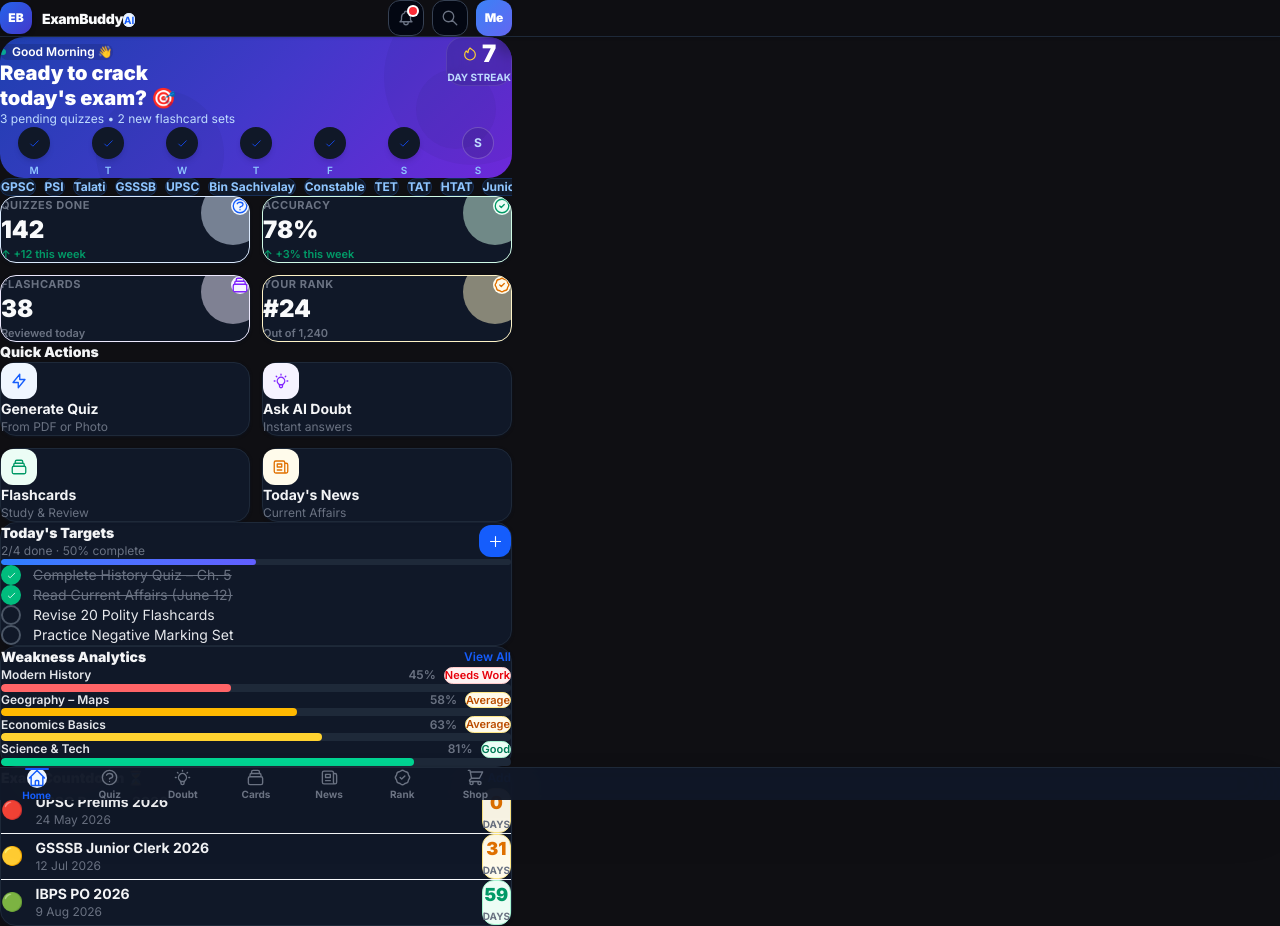
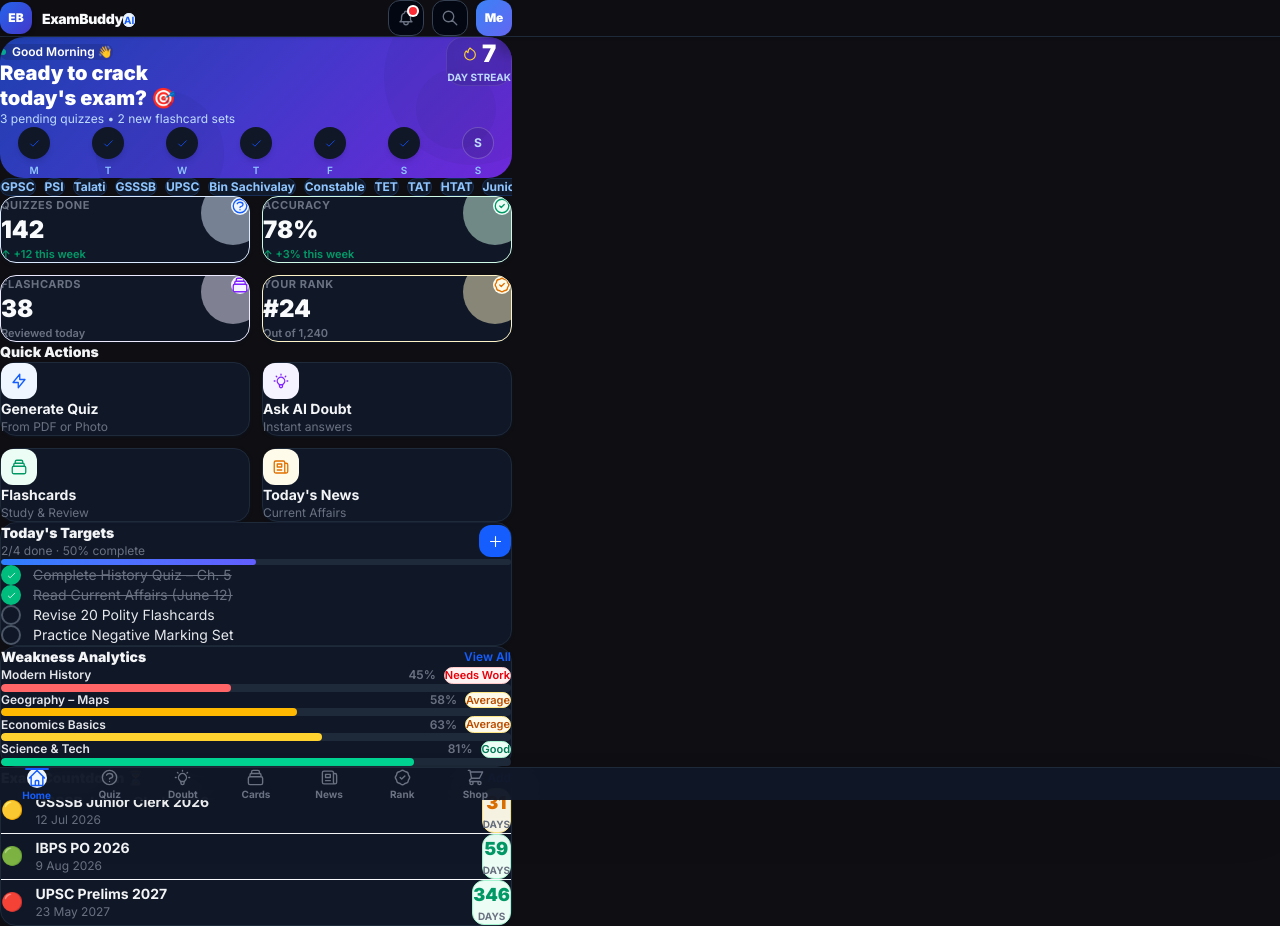
Before and after one commit to govappbuilder-hue/-exambuddy, a Next.js app: page / in a window 1280 px wide. Built offline with nearby package versions, Linux system fonts and the light colour scheme.

Commit message:
Fix expired UPSC 2026 countdown date

```diff
--- a/src/app/page.jsx
+++ b/src/app/page.jsx
@@ -135,9 +135,9 @@ const DashboardTab = ({ setActiveTab }) => {
 
   // ✅ BUG FIX 5: Live exam countdown using real dates
   const examDates = [
-    { exam: "UPSC Prelims 2026", date: new Date("2026-05-24"), icon: "🔴" },
     { exam: "GSSSB Junior Clerk 2026", date: new Date("2026-07-12"), icon: "🟡" },
     { exam: "IBPS PO 2026", date: new Date("2026-08-09"), icon: "🟢" },
+    { exam: "UPSC Prelims 2027", date: new Date("2027-05-23"), icon: "🔴" },
   ];
   const today = new Date();
   const exams = examDates.map(e => {
```
